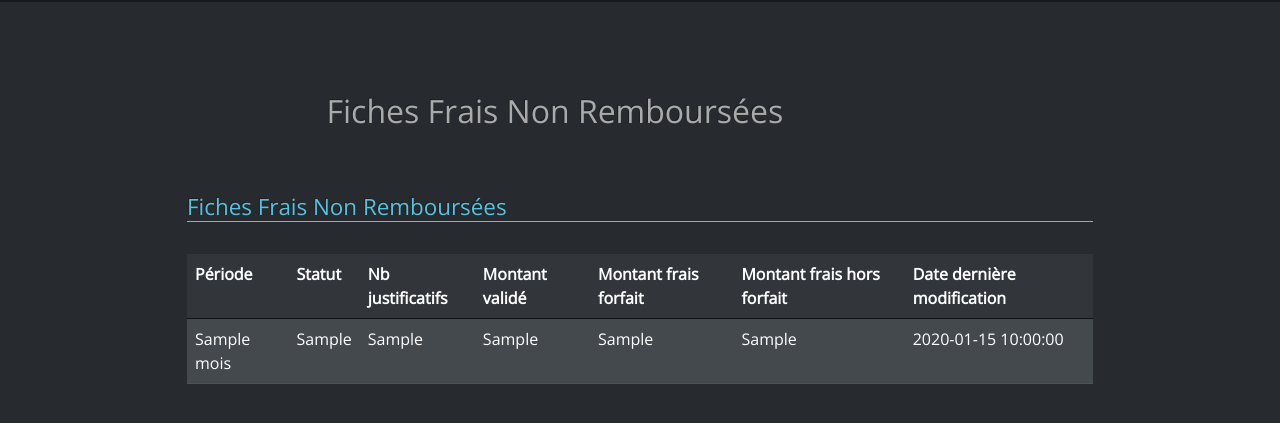
After one commit to Gsbfrais/projet-gsbfrais, a PHP site: template app/gsbfrais/views/ficheFrais/listeFichesFraisNonRembourseesVM.php in a window 1280 px wide. The commit adds this page. Shown: the top 423 px of the page. Run offline with PHP 8.4, Linux system fonts and the light colour scheme; the template is opened without the code that fills it: most values are stand-ins (such as "Sample title", 1, 10 or a date in 2020); some libraries are stand-ins or nearby versions.

Commit message:
feat(listeFichesFraisNonRembourséesVM): add listeFichesFraisNonRembourséesVM

```diff
--- a/app/gsbfrais/index.php
+++ b/app/gsbfrais/index.php
@@ -65,6 +65,11 @@ try {
             $controller = new FicheFraisController();
             $controller->voirFicheFrais();
             break;
+        // Affichage des fiches de frais non remboursées
+        case 'voirFichesFraisNonRemboursées':
+            $controller = new FicheFraisController();
+            $controller->voirFichesFraisNonRemboursees();
+            break;
         // Validation et clotûre des fiches de frais
         case 'cloturerFichesFrais':
             $controller = new FicheFraisController();
--- /dev/null
+++ b/app/gsbfrais/views/ficheFrais/listeFichesFraisNonRembourseesVM.php
@@ -0,0 +1,34 @@
+<h1 class="container-lg col-lg-7">Fiches Frais Non Remboursées</h1>
+
+<!-- Liste des fiches de frais du mois sélectionné -->
+
+<?php if (count($lesFichesFrais) == 0) : ?>
+    <p class="container-lg col-lg-10 text-warning ">Pas de fiche frais non remboursées<?= $periode ?></p>
+<?php else : ?>
+    <!-- Détail des fiches de frais non remboursées -->
+    <section class="container-lg col-lg-10 mb-5">
+        <h2 class="text-info border-bottom border-info">Fiches Frais Non Remboursées</h2>
+        <table class=" table">
+            <tr>
+                <th>Période</th>
+                <th>Statut</th>
+                <th>Nb justificatifs</th>
+                <th>Montant validé</th>
+                <th>Montant frais forfait</th>
+                <th>Montant frais hors forfait</th>
+                <th>Date dernière modification</th>
+            </tr>
+            <?php foreach ($lesFichesFrais as $fiche) : ?>
+                <tr class="table-primary">
+                    <td><?= $fiche->mois ?></td>
+                    <td><?= $fiche->code_statut ?></td>
+                    <td><?= $fiche->nb_justificatifs ?></td>
+                    <td><?= $fiche->montant_valide ?></td>
+                    <td><?= $fiche->montantFraisForfait ?></td>
+                    <td><?= $fiche->montantFraisHorsForfait ?></td>
+                    <td><?= $fiche->date_modif ?></td>
+                </tr>
+            <?php endforeach; ?>
+        </table>
+    </section>
+<?php endif; ?>
--- a/app/gsbfrais/views/template.php
+++ b/app/gsbfrais/views/template.php
@@ -41,6 +41,7 @@
                                     <a class="dropdown-item" href="saisirFraisForfait">Saisie frais forfait</a>
                                     <a class="dropdown-item" href="saisirFraisHorsForfait">Saisie frais hors forfait</a>
                                     <a class="dropdown-item" href="voirFicheFrais" title="Consultation de mes fiches de frais">Voir mes fiches de frais</a>
+                                    <a class="dropdown-item" href="voirFichesFraisNonRemboursées" title="Consultation de mes fiches de frais non remboursées">Voir mes fiches de frais non remboursées</a>
                                 </div>
                             </li>
                         <?php endif; ?>
```
Also changed, not shown: app/gsbfrais/controllers/FicheFraisController.php (+12 -0 lines), app/gsbfrais/models/FicheFraisManager.php (+38 -0 lines).
